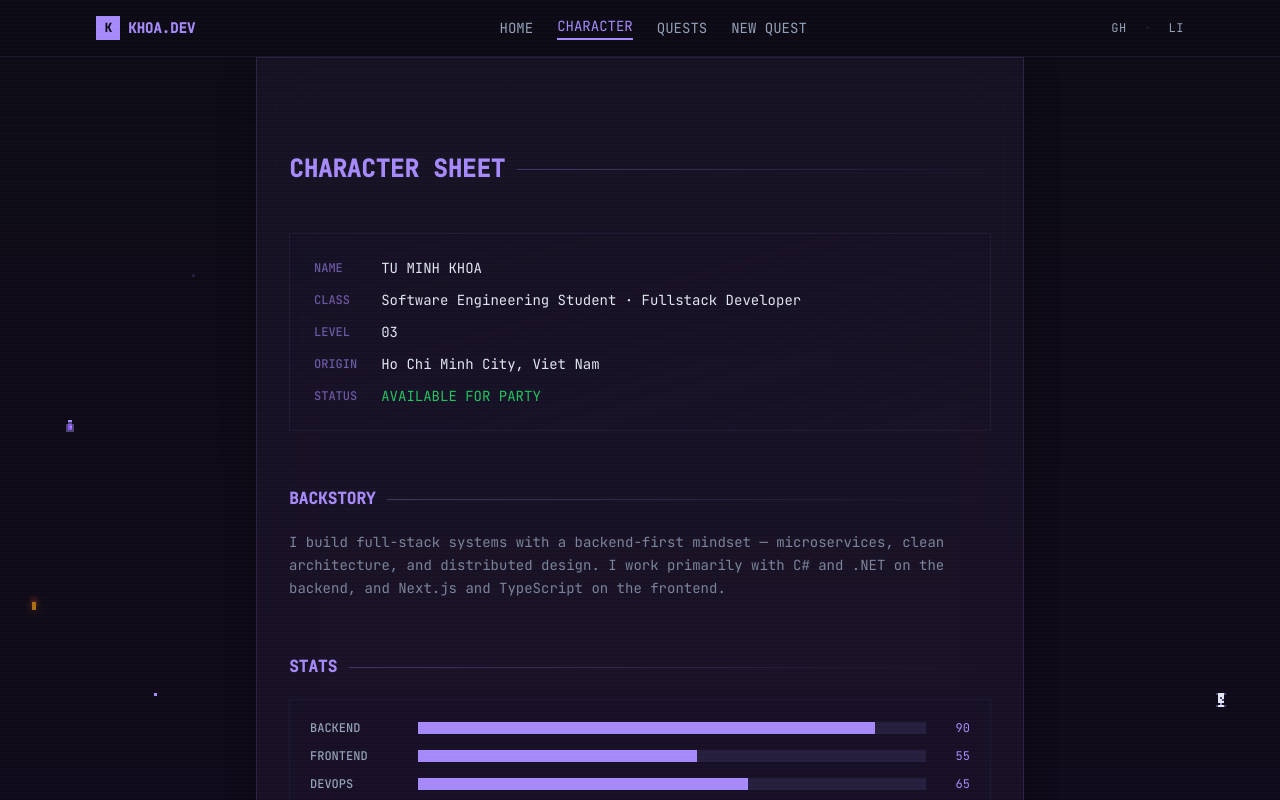
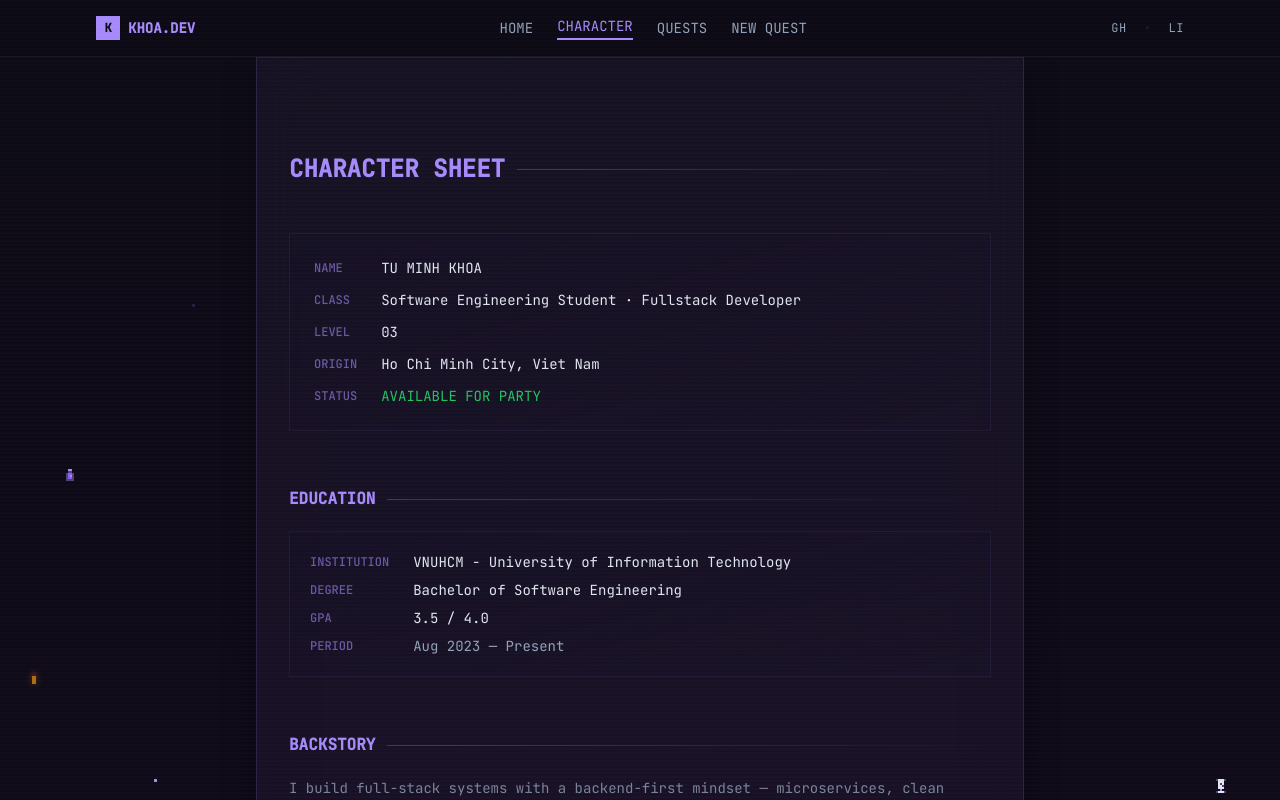
Before and after one commit to minkhoaa/porfolio, a Next.js app: page /about in a window 1280 px wide. Shown: the top 800 px of the page. Built offline with nearby package versions, Linux system fonts and the light colour scheme.

Commit message:
Add EDUCATION section to character sheet

```diff
--- a/src/app/about/page.tsx
+++ b/src/app/about/page.tsx
@@ -39,6 +39,34 @@ export default function AboutPage() {
           <span className={`font-mono text-sm ${profile.available ? "text-green" : "text-retro-muted"}`}>
             {profile.available ? "AVAILABLE FOR PARTY" : "ON A QUEST"}
           </span>
+        </div>
+      </div>
+
+      {/* Education */}
+      <div className="mb-14">
+        <div className="flex items-center gap-3 mb-5">
+          <h2 className="font-pixel text-base font-semibold text-retro-amber">EDUCATION</h2>
+          <div className="flex-1 h-px bg-gradient-to-r from-retro-amber/30 to-transparent" />
+        </div>
+        <div className="space-y-4">
+          {profile.education.map((entry) => (
+            <div key={`${entry.institution}-${entry.degree}`} className="border border-retro-brown/20 bg-gradient-to-br from-retro-card/40 to-transparent p-5">
+              <div className="grid grid-cols-[auto_1fr] gap-x-6 gap-y-2">
+                <span className="font-pixel text-xs font-medium text-retro-amber/60 pt-0.5">INSTITUTION</span>
+                <span className="font-mono text-sm text-retro-tan">{entry.institution}</span>
+                <span className="font-pixel text-xs font-medium text-retro-amber/60 pt-0.5">DEGREE</span>
+                <span className="font-mono text-sm text-retro-tan">{entry.degree}</span>
+                {entry.gpa && (
+                  <>
+                    <span className="font-pixel text-xs font-medium text-retro-amber/60 pt-0.5">GPA</span>
+                    <span className="font-mono text-sm text-retro-tan">{entry.gpa}</span>
+                  </>
+                )}
+                <span className="font-pixel text-xs font-medium text-retro-amber/60 pt-0.5">PERIOD</span>
+                <span className="font-mono text-sm text-retro-muted">{entry.dateRange}</span>
+              </div>
+            </div>
+          ))}
         </div>
       </div>
 
```
